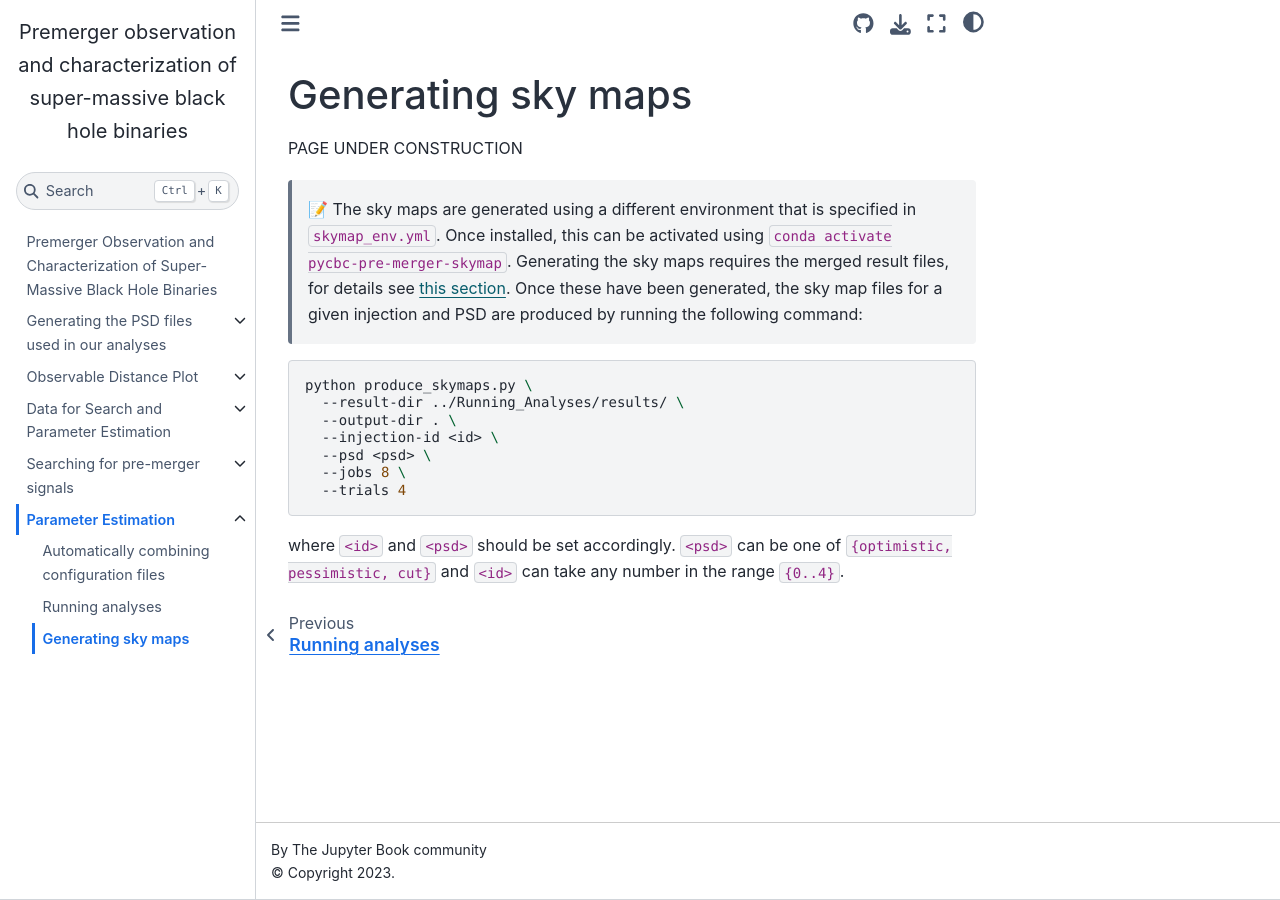
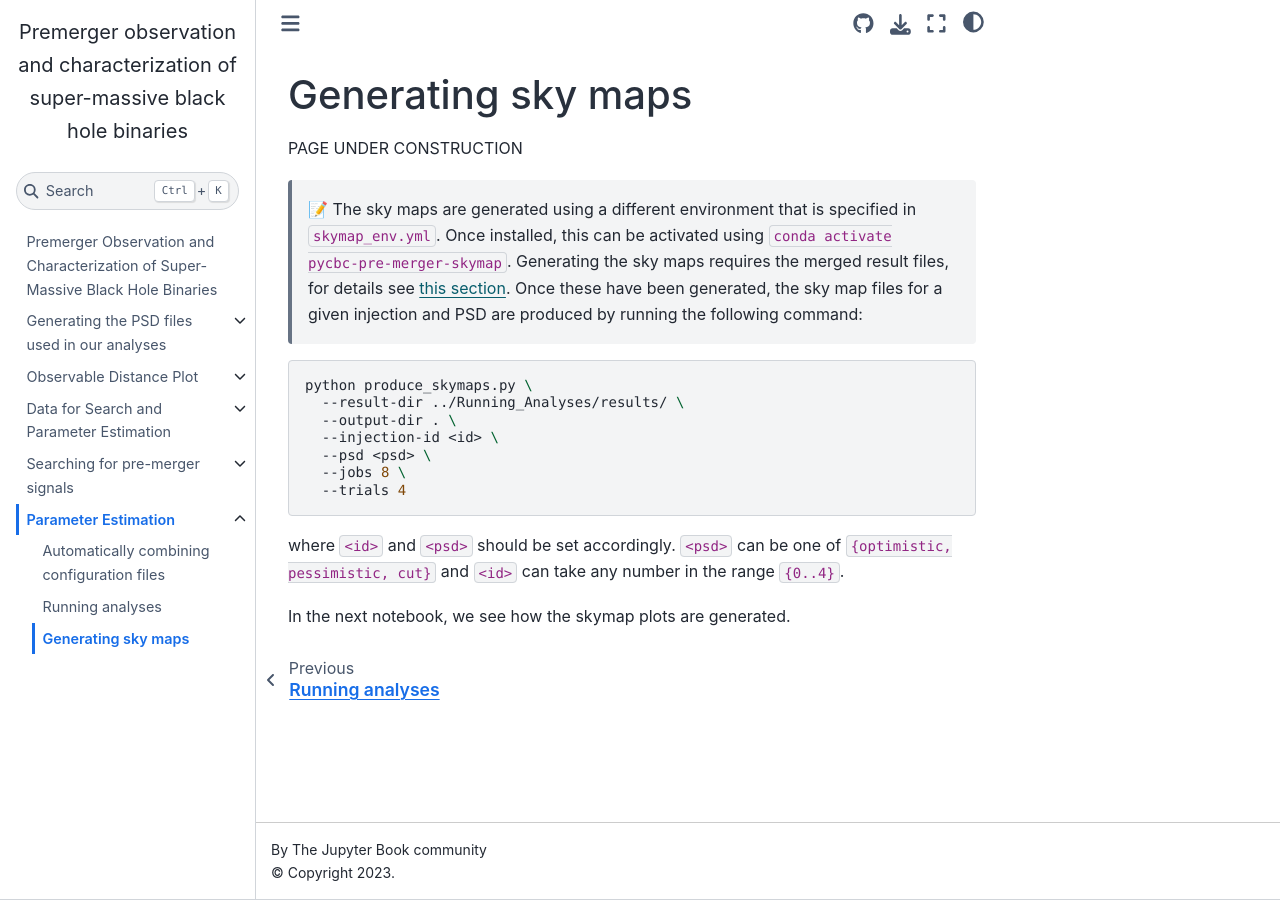
Before and after one commit to icg-gravwaves/lisa_premerger_paper, a Jupyter Book: the page built from Parameter_Estimation/Making_Skymaps/README.md, in a window 1280 px wide. Built offline with Jupyter Book 1.0.4 settings and Sphinx 7.4.7 and the Sphinx Book theme 1.1.4, drawn with Linux system fonts in a browser that asks for light colours; pages that are not in the unit, such as notebooks, are missing from menus.

Commit message:
Add skymap_plots notebook to the pages

```diff
--- a/Parameter_Estimation/Making_Skymaps/README.md
+++ b/Parameter_Estimation/Making_Skymaps/README.md
@@ -19,3 +19,5 @@
 
 where `<id>` and `<psd>` should be set accordingly.
 `<psd>` can be one of `{optimistic, pessimistic, cut}` and `<id>` can take any number in the range `{0..4}`.
+
+In the next notebook, we see how the skymap plots are generated.
--- a/_toc.yml
+++ b/_toc.yml
@@ -23,3 +23,4 @@
   - file: Parameter_Estimation/Running_Analyses/README.md
   - file: Parameter_Estimation/mass_tc_plot.ipynb
   - file: Parameter_Estimation/Making_Skymaps/README.md
+  - file: Parameter_Estimation/skymap_plots.ipynb
```
